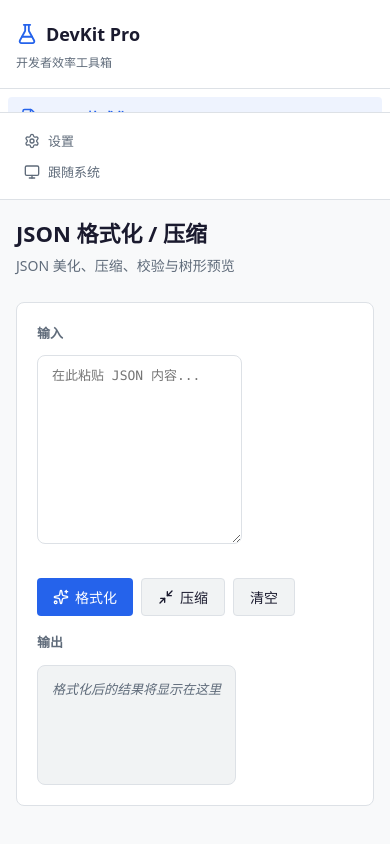
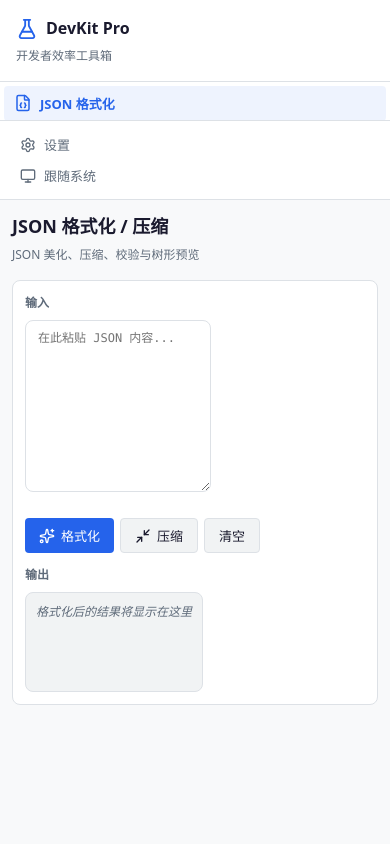
Before and after one commit to jiulongNo1/devkit-pro, a React (Vite) app: page / in a window 390 px wide. Built offline with nearby package versions, Linux system fonts and the light colour scheme.

Commit message:
feat: 全局响应式布局优化，适配移动端和平板

```diff
--- a/src/index.css
+++ b/src/index.css
@@ -584,14 +584,152 @@ pre {
 }
 
 /* Responsive */
+@media (max-width: 1024px) {
+  .main-content {
+    max-width: 800px;
+  }
+}
+
 @media (max-width: 768px) {
   .sidebar { width: 200px; }
   .main-content { padding: 16px; }
   .tool-row { flex-direction: column; }
   .tool-row label { padding-top: 0; }
+  .tool-panel { padding: 16px; }
+  .module-header h2 { font-size: 20px; }
+  .module-header p { font-size: 13px; }
 }
 
 @media (max-width: 600px) {
+  html { font-size: 14px; }
+
   .app-layout { flex-direction: column; }
-  .sidebar { width: 100%; border-right: none; border-bottom: 1px solid var(--rule); max-height: 200px; }
+  .sidebar {
+    width: 100%;
+    border-right: none;
+    border-bottom: 1px solid var(--rule);
+    max-height: 200px;
+  }
+
+  .sidebar-header {
+    padding: 16px;
+  }
+
+  .sidebar-header h1 {
+    font-size: 16px;
+  }
+
+  .sidebar-nav {
+    padding: 4px;
+  }
+
+  .nav-item {
+    padding: 8px 10px;
+    font-size: 13px;
+    gap: 8px;
+  }
+
+  .main-content {
+    padding: 12px;
+    max-width: 100%;
+  }
+
+  .module-header {
+    margin-bottom: 16px;
+  }
+
+  .module-header h2 {
+    font-size: 18px;
+  }
+
+  .module-header p {
+    font-size: 12px;
+  }
+
+  .tool-panel {
+    padding: 12px;
+    margin-bottom: 12px;
+  }
+
+  .tool-row {
+    margin-bottom: 12px;
+    gap: 8px;
+  }
+
+  .tool-row label {
+    font-size: 12px;
+    min-width: auto;
+  }
+
+  button {
+    font-size: 13px;
+    padding: 7px 14px;
+  }
+
+  input, textarea, select {
+    font-size: 13px;
+    padding: 8px 12px;
+  }
+
+  textarea {
+    font-size: 12px;
+    min-height: 100px;
+  }
+
+  .output-box {
+    padding: 10px;
+    font-size: 12px;
+    min-height: 100px;
+  }
+
+  .btn-group {
+    gap: 6px;
+  }
+
+  .history-panel {
+    margin-top: 12px;
+  }
+
+  .history-panel h3 {
+    font-size: 13px;
+    margin-bottom: 8px;
+  }
+
+  .history-item {
+    padding: 8px 12px;
+    font-size: 12px;
+    margin-bottom: 6px;
+  }
+
+  .toast-container {
+    bottom: 12px;
+    right: 12px;
+  }
+
+  .toast {
+    padding: 8px 14px;
+    font-size: 13px;
+    min-width: auto;
+  }
+
+  .settings-panel {
+    width: 320px;
+    max-width: 95vw;
+  }
+
+  .settings-header {
+    padding: 12px 16px;
+  }
+
+  .settings-content {
+    padding: 16px;
+  }
+
+  .settings-section {
+    margin-bottom: 16px;
+  }
+
+  .sidebar-footer {
+    padding: 8px 12px;
+  }
 }
--- a/src/modules/colorTool/index.tsx
+++ b/src/modules/colorTool/index.tsx
@@ -456,6 +456,16 @@ export default function ColorTool() {
           transform: scale(1.1);
           box-shadow: var(--shadow-lg);
         }
+
+        @media (max-width: 600px) {
+          .palette-row {
+            flex-wrap: wrap;
+          }
+          .palette-block {
+            width: calc((100% - 32px) / 5);
+            height: 40px;
+          }
+        }
       `}</style>
     </div>
   );
```
